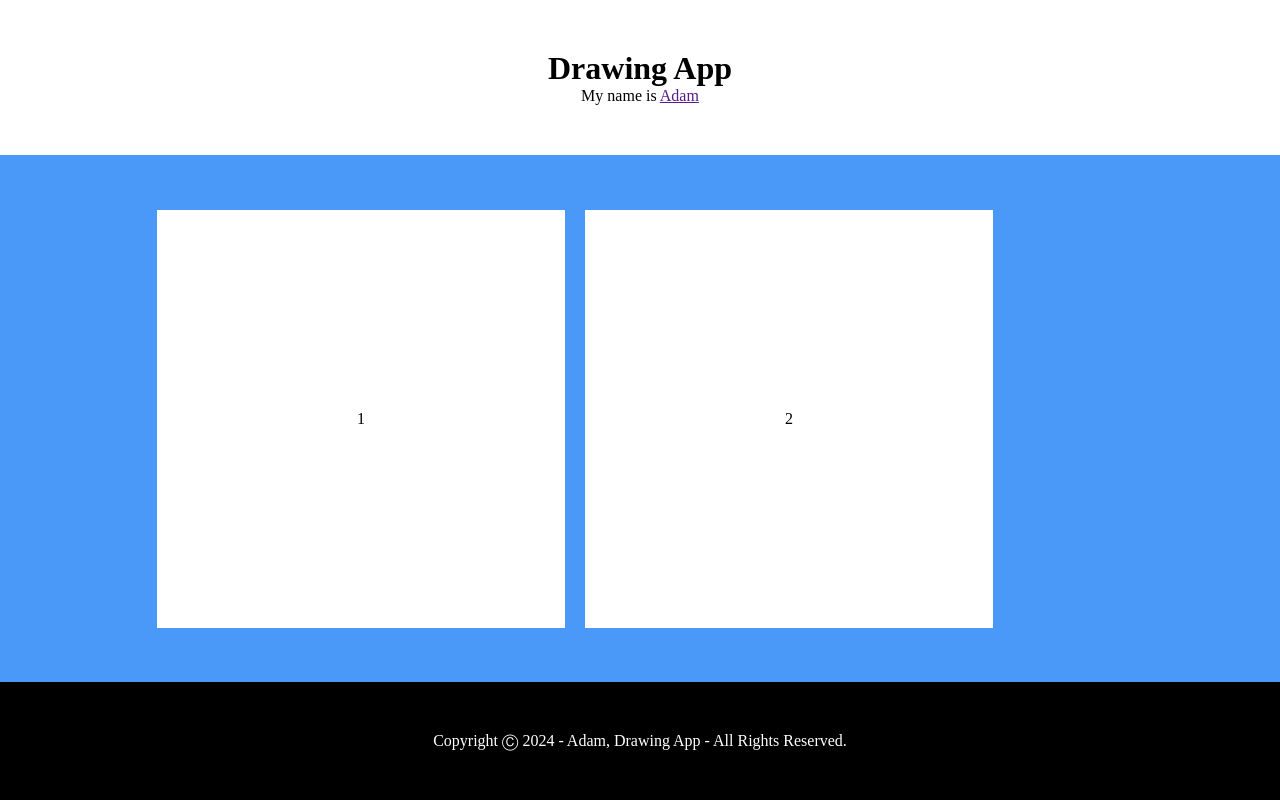
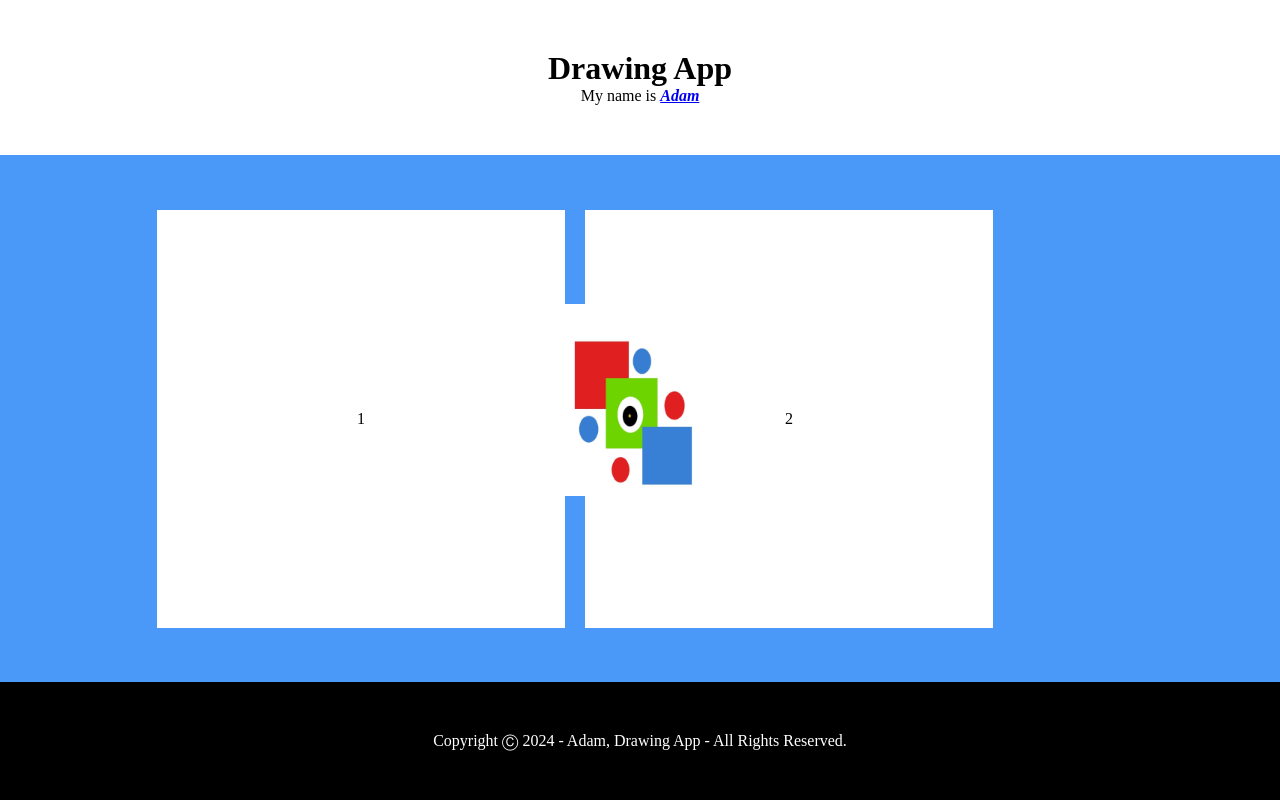
Before and after one commit to AdmosGo/drawing-app, a plain HTML site: page index.html in a window 1280 px wide. Drawn offline with Linux system fonts and the light colour scheme.

Commit message:
Lesson 10
Favicon and Splash screen: Part I

```diff
--- a/index.html
+++ b/index.html
@@ -4,15 +4,20 @@
     <meta charset="UTF-8">
     <meta name="viewport" content="width=device-width, initial-scale=1.0">
     <title>Drawing App</title>
+    <link rel="icon" type="image/x-icon" href="favicon.ico">
     <link rel="stylesheet" href="style.css">
     <script src="script.js"></script>
 </head>
 
 <body>
+    <div class="splash">
+        <img src="splash.png" alt="splash screen">
+    </div>
    <div class="container">
     <header>
         <h1>Drawing App</h1>
-        <p>My name is <a href="">Adam</a> </p>
+        <p>My name is <a href="https://t.me/+group-name" target="_blank"
+            title="Go to Adam's group on Telegram"><i><B>Adam</B></i></a> </p>
     </header>
 
     <main class="main">
--- a/style.css
+++ b/style.css
@@ -5,6 +5,14 @@
 
   body {
     background: #4a98f7;
+  }
+
+  .splash {
+    /* margin: -96px 0 0 -96px; */
+    margin: calc(-192px / 2) 0 0 calc(-192px / 2);
+    position: fixed;
+    left: 50%;
+    top: 50%;
   }
 
   .container {
```
Also changed, not shown: favicon.ico (added), splash.png (added).
